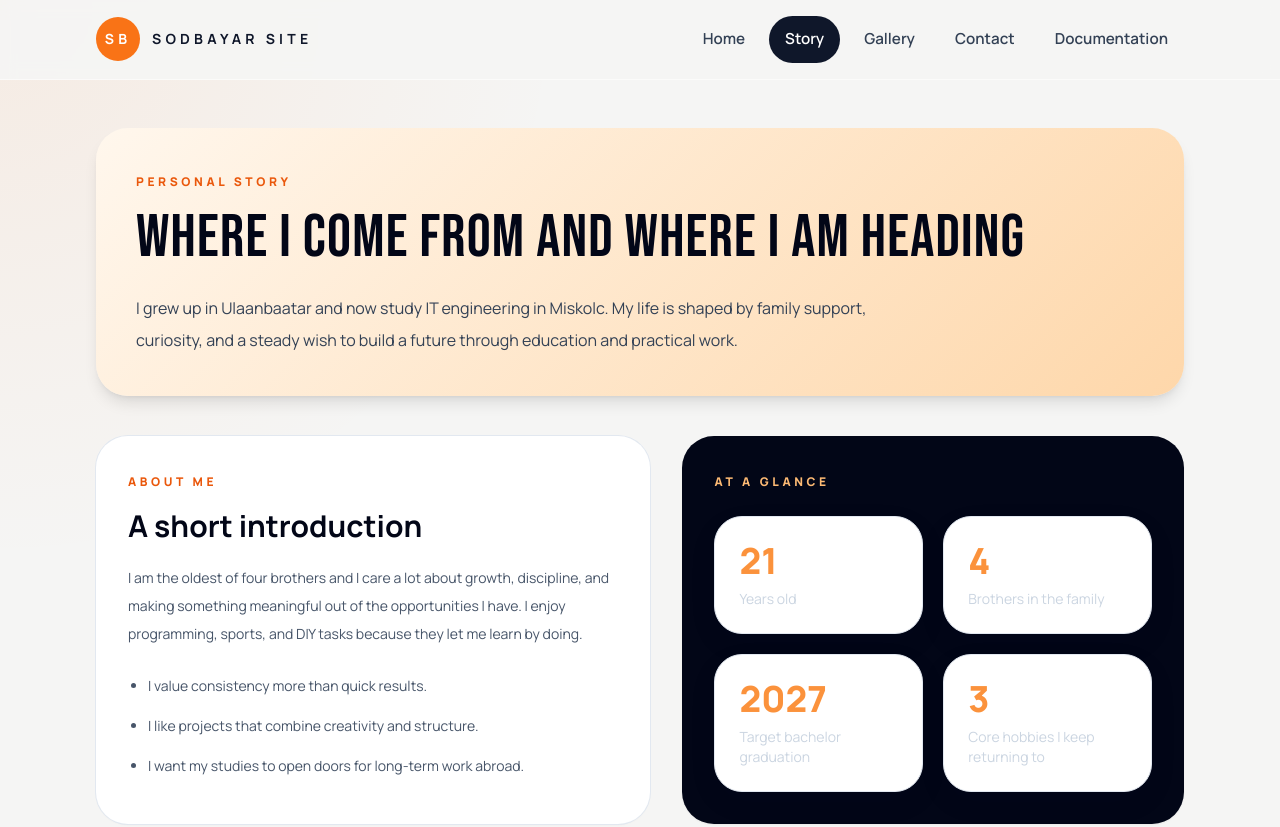
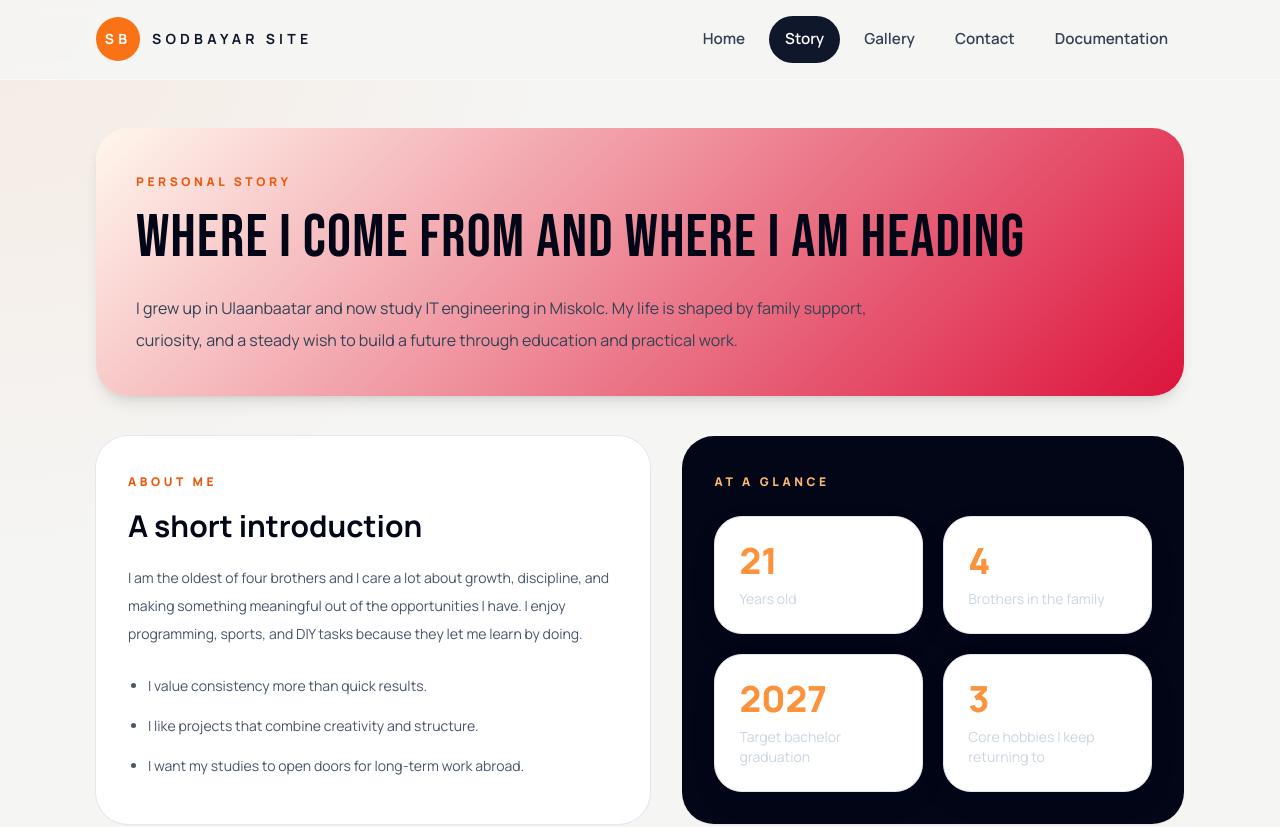
Before and after one commit to Wicked-Goth/Sodbayar-Site, a plain HTML site: page story.html in a window 1280 px wide. Shown: the top 827 px of the page. Drawn offline with nearby package versions, Linux system fonts and the light colour scheme.

Commit message:
Update story banner color

```diff
--- a/story.html
+++ b/story.html
@@ -11,7 +11,7 @@
   <link rel="stylesheet" href="styles/site.css" />
   <style>
     #story-banner {
-      background: linear-gradient(135deg, #fff7ed, #fed7aa);
+      background: linear-gradient(135deg, #fff7ed, #DC143C);
     }
   </style>
 </head>
```
